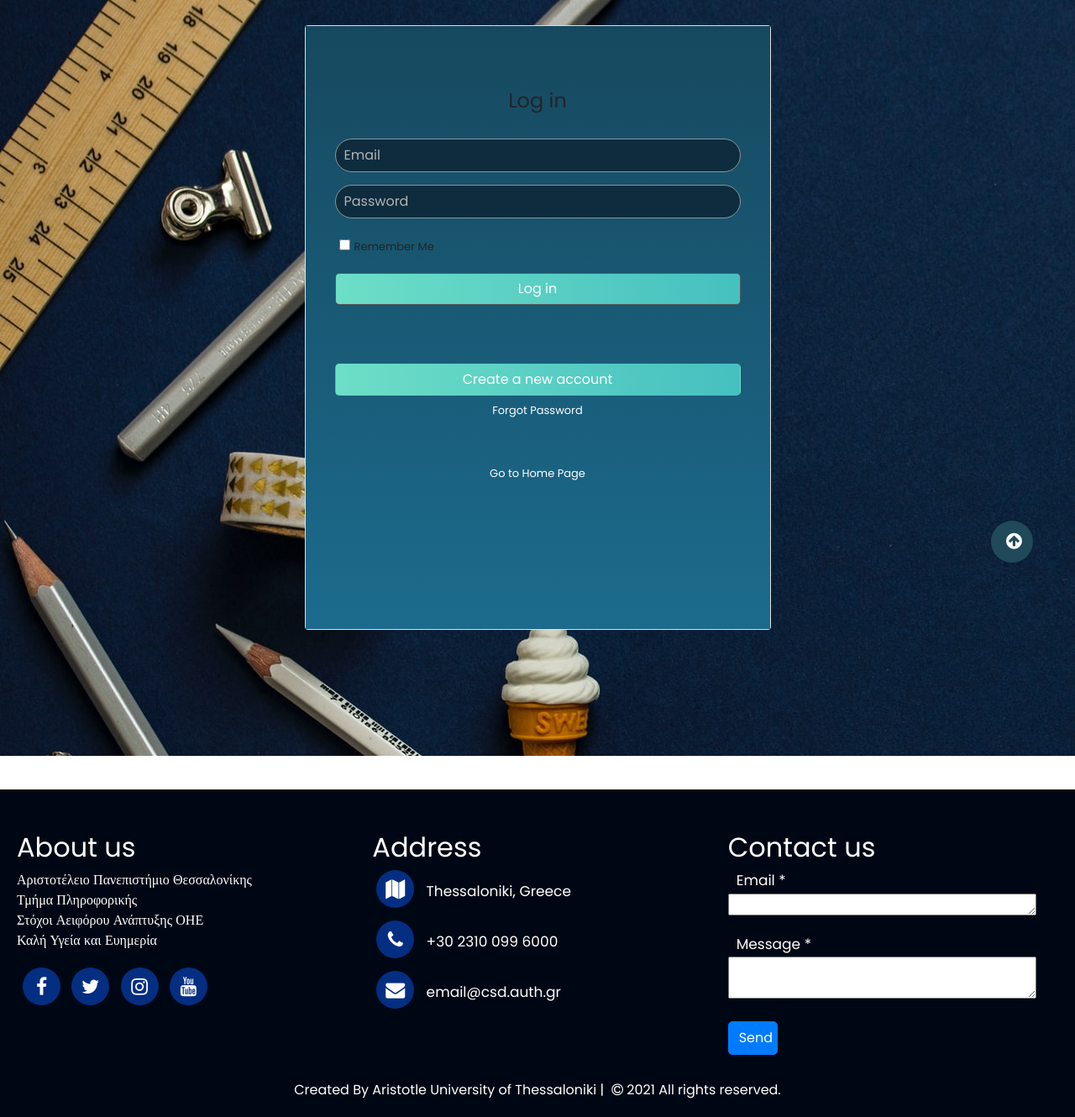
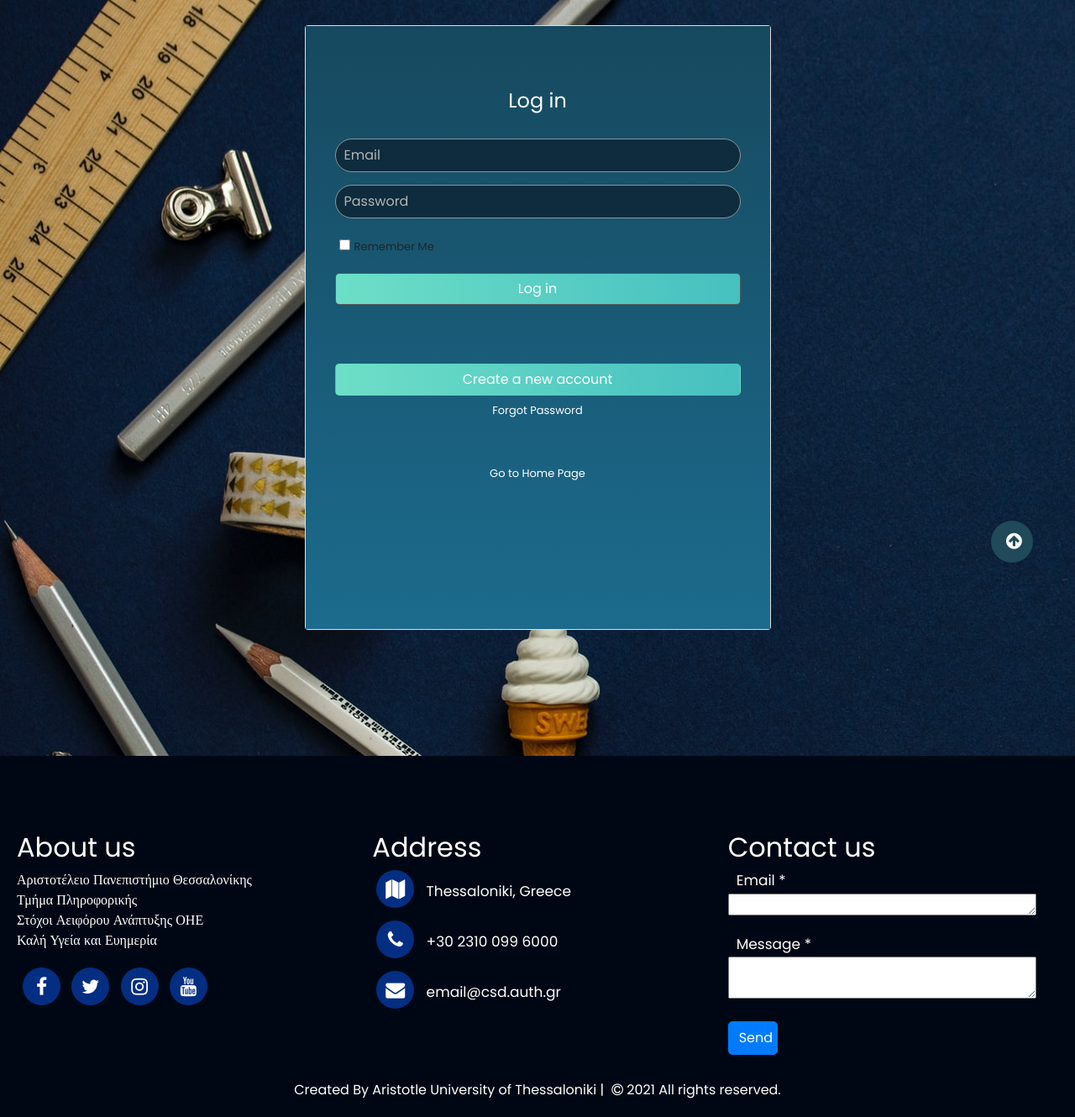
Before and after one commit to gesot/education-for-all, a PHP site: page /Register.html in a window 1280 px wide. Shown: the part 80-1410 px from the top of the page at 84% size. Run offline with PHP 8.4, Linux system fonts and the light colour scheme.

Commit message:
logIn Register restore color

```diff
--- a/index.css
+++ b/index.css
@@ -311,12 +311,13 @@ input {
 }
 
 /* -------------------------------------------------------- */
-/*-------------- FOOTER STYLING ----------------------------*/
+/*------------------- FOOTER STYLING -----------------------*/
 
 footer {
-  position: relative;
+  position: absolute;
   width: 100%;
   background: #000714;
+
 }
 footer h2,
 footer div,
--- a/register.css
+++ b/register.css
@@ -56,6 +56,7 @@
   font-size: 24px;
   text-align: center;
   margin-bottom: 30px;
+  color: #fff;
 }
 
 .rem-me {
```
